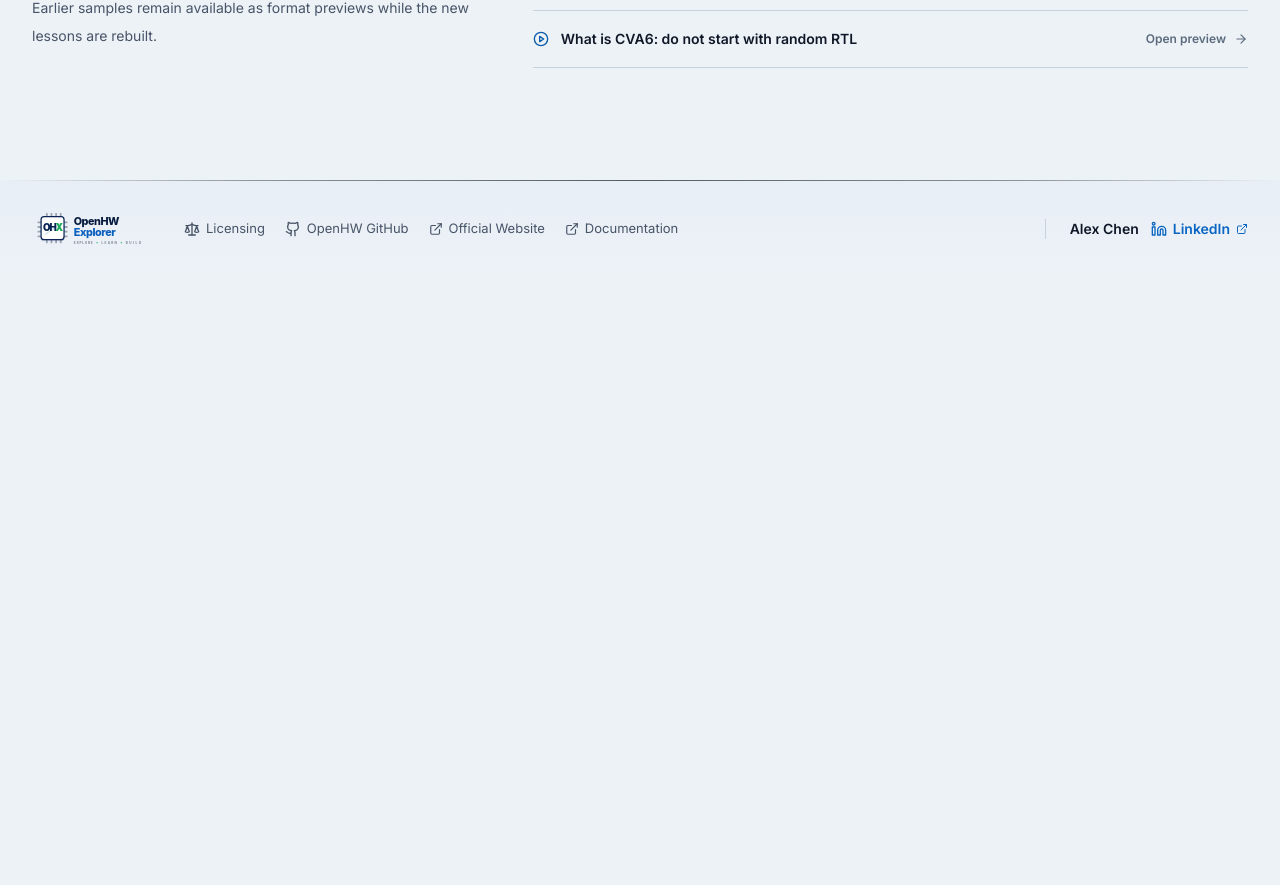
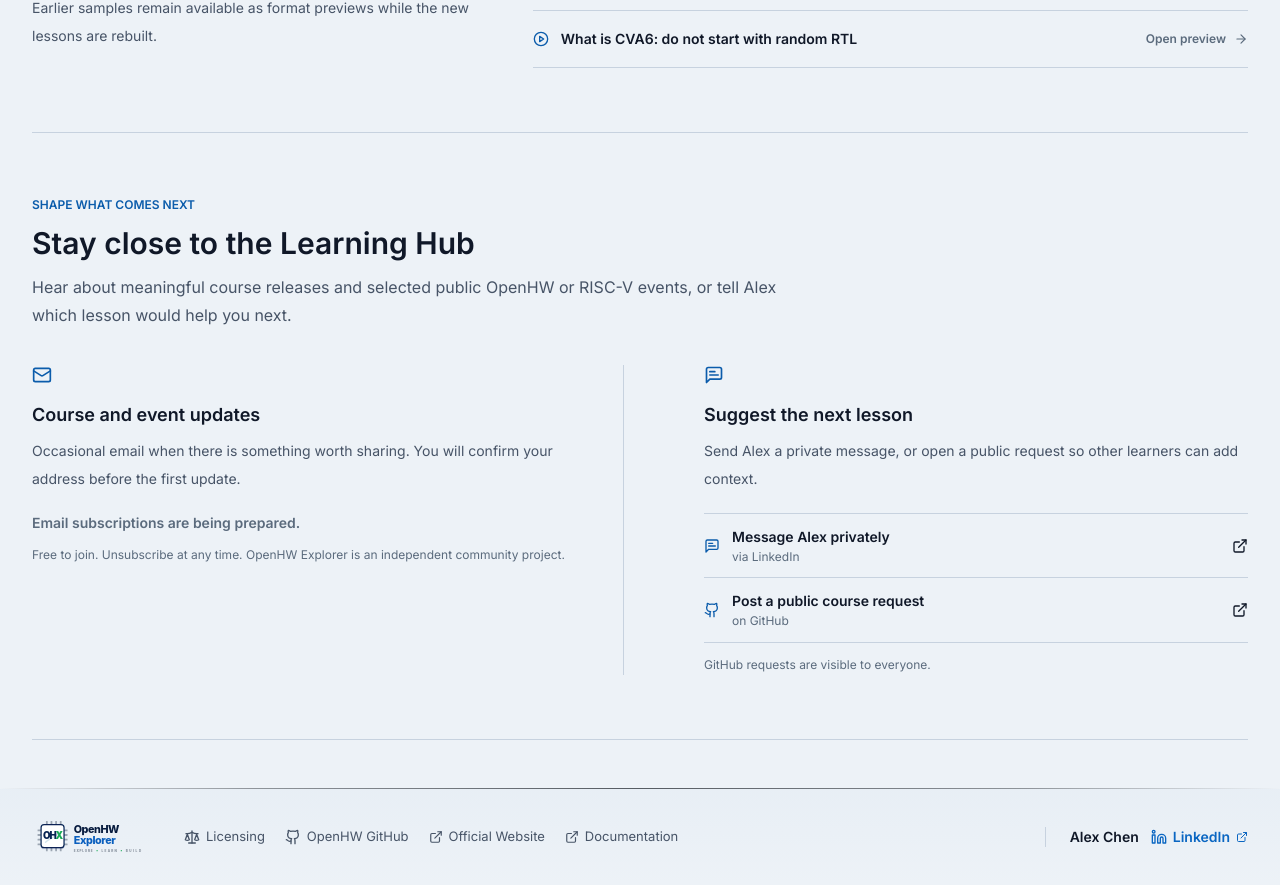
Before and after one commit to AlexChenIC/openhw-explorer, a Next.js app: page /en/classroom in a window 1280 px wide. Shown: the part 2079-2964 px from the top of the page. Before the commit the page ends 2356 px from the top, so only its background shows below. Built offline with nearby package versions, Linux system fonts and the light colour scheme; no server answers.

Commit message:
Add Learning Hub update and course request channels

```diff
--- a/src/app/[locale]/classroom/page.tsx
+++ b/src/app/[locale]/classroom/page.tsx
@@ -46,12 +46,13 @@ export async function generateMetadata({ params }: ClassroomPageProps): Promise<
 export default async function ClassroomPage({ params }: ClassroomPageProps) {
   const { locale } = await params;
   setRequestLocale(locale);
+  const newsletterUsername = process.env.NEXT_PUBLIC_BUTTONDOWN_USERNAME?.trim();
 
   return (
     <div className="page-wrapper">
       <main className="relative z-10 min-h-full">
         <Header />
-        <ClassroomContent locale={locale} />
+        <ClassroomContent locale={locale} newsletterUsername={newsletterUsername} />
         <Footer />
       </main>
     </div>
--- a/src/components/ClassroomContent.tsx
+++ b/src/components/ClassroomContent.tsx
@@ -2,13 +2,18 @@ import {
   ArrowRight,
   BookOpenText,
   Clock3,
+  ExternalLink,
   GraduationCap,
+  Github,
   Languages,
   Library,
+  Mail,
+  MessageSquareText,
   PlayCircle,
   Route,
 } from "lucide-react";
 import { Link } from "@/lib/routing";
+import { externalLinks } from "@/data/external-links";
 import {
   getCatalogLessons,
   getDevelopmentClassroomSeries,
@@ -66,6 +71,27 @@ const copy = {
     previewsBody:
       "Earlier samples remain available as format previews while the new lessons are rebuilt.",
     openPreview: "Open preview",
+    communityKicker: "Shape what comes next",
+    communityTitle: "Stay close to the Learning Hub",
+    communityBody:
+      "Hear about meaningful course releases and selected public OpenHW or RISC-V events, or tell Alex which lesson would help you next.",
+    subscribeTitle: "Course and event updates",
+    subscribeBody:
+      "Occasional email when there is something worth sharing. You will confirm your address before the first update.",
+    emailLabel: "Email address",
+    emailPlaceholder: "you@example.com",
+    subscribeAction: "Subscribe",
+    subscriptionsSoon: "Email subscriptions are being prepared.",
+    subscribeNote:
+      "Free to join. Unsubscribe at any time. OpenHW Explorer is an independent community project.",
+    requestTitle: "Suggest the next lesson",
+    requestBody:
+      "Send Alex a private message, or open a public request so other learners can add context.",
+    privateAction: "Message Alex privately",
+    privateMeta: "via LinkedIn",
+    publicAction: "Post a public course request",
+    publicMeta: "on GitHub",
+    publicNote: "GitHub requests are visible to everyone.",
     statuses: {
       published: "Available",
       "editorial-review": "Final review",
@@ -117,6 +143,24 @@ const copy = {
     previewsTitle: "体验交互式课程形式",
     previewsBody: "新课程重制期间，早期样课继续作为播放器形式预览保留。",
     openPreview: "打开预览",
+    communityKicker: "一起决定下一步",
+    communityTitle: "关注学习园地的新进展",
+    communityBody:
+      "在重要课程发布或有值得关注的 OpenHW、RISC-V 公开活动时收到通知，也可以告诉 Alex 你最需要哪一课。",
+    subscribeTitle: "订阅课程与活动更新",
+    subscribeBody: "只在有值得分享的内容时发送。首次接收前，需要通过邮件确认订阅。",
+    emailLabel: "邮箱地址",
+    emailPlaceholder: "you@example.com",
+    subscribeAction: "订阅更新",
+    subscriptionsSoon: "邮箱订阅入口正在准备中。",
+    subscribeNote: "免费订阅，可随时退订。OpenHW Explorer 是独立社区项目。",
+    requestTitle: "建议下一门课程",
+    requestBody: "可以私下告诉 Alex，也可以公开提出建议，让其他学习者补充需求。",
+    privateAction: "私信 Alex",
+    privateMeta: "通过 LinkedIn",
+    publicAction: "公开提交课程建议",
+    publicMeta: "通过 GitHub",
+    publicNote: "GitHub 中的建议对所有人公开。",
     statuses: {
       published: "可学习",
       "editorial-review": "最终审核",
@@ -127,11 +171,14 @@ const copy = {
   },
 } as const;
 
-type ClassroomContentProps = { locale: string };
+type ClassroomContentProps = {
+  locale: string;
+  newsletterUsername?: string;
+};
 
 const collectionIcons = [BookOpenText, Route, Library] as const;
 
-export function ClassroomContent({ locale }: ClassroomContentProps) {
+export function ClassroomContent({ locale, newsletterUsername }: ClassroomContentProps) {
   const resolvedLocale = locale === "zh" ? "zh" : "en";
   const text = copy[resolvedLocale];
   const [releaseSeries] = getFeaturedClassroomSeries();
@@ -149,6 +196,9 @@ export function ClassroomContent({ locale }: ClassroomContentProps) {
     );
 
   const getStatusLabel = (status: ClassroomLessonStatus) => text.statuses[status];
+  const newsletterAction = newsletterUsername
+    ? `https://buttondown.com/api/emails/embed-subscribe/${encodeURIComponent(newsletterUsername)}`
+    : undefined;
 
   return (
     <div className="page-shell">
@@ -350,6 +400,120 @@ export function ClassroomContent({ locale }: ClassroomContentProps) {
             </div>
           </section>
         )}
+
+        <section className="border-y border-[var(--border)] py-12 lg:py-16">
+          <p className="text-xs font-semibold uppercase text-[var(--primary)]">
+            {text.communityKicker}
+          </p>
+          <div className="mt-3 max-w-3xl">
+            <h2 className="text-2xl font-semibold text-[var(--text-primary)] sm:text-3xl">
+              {text.communityTitle}
+            </h2>
+            <p className="mt-3 text-sm leading-7 text-[var(--text-secondary)] sm:text-base">
+              {text.communityBody}
+            </p>
+          </div>
+
+          <div className="mt-9 grid gap-8 lg:grid-cols-2 lg:divide-x lg:divide-[var(--border)]">
+            <div className="lg:pr-12">
+              <Mail className="h-5 w-5 text-[var(--primary)]" />
+              <h3 className="mt-4 text-lg font-semibold text-[var(--text-primary)]">
+                {text.subscribeTitle}
+              </h3>
+              <p className="mt-2 max-w-xl text-sm leading-7 text-[var(--text-secondary)]">
+                {text.subscribeBody}
+              </p>
+
+              {newsletterAction ? (
+                <form action={newsletterAction} method="post" className="mt-5 max-w-xl">
+                  <label
+                    htmlFor="learning-hub-email"
+                    className="text-xs font-semibold text-[var(--text-secondary)]"
+                  >
+                    {text.emailLabel}
+                  </label>
+                  <div className="mt-2 flex flex-col gap-3 sm:flex-row">
+                    <input
+                      id="learning-hub-email"
+                      name="email"
+                      type="email"
+                      autoComplete="email"
+                      required
+                      placeholder={text.emailPlaceholder}
+                      className="min-h-11 min-w-0 flex-1 border border-[var(--border)] bg-[var(--bg-card)] px-3 text-sm text-[var(--text-primary)] outline-none transition-colors placeholder:text-[var(--text-tertiary)] focus:border-[var(--primary)] focus:ring-2 focus:ring-[var(--primary)]/20"
+                    />
+                    <button
+                      type="submit"
+                      className="inline-flex min-h-11 shrink-0 items-center justify-center gap-2 bg-[var(--primary)] px-5 text-sm font-semibold text-white transition-colors hover:bg-[var(--primary-dark)] focus-visible:outline-none focus-visible:ring-2 focus-visible:ring-[var(--primary)] focus-visible:ring-offset-2 focus-visible:ring-offset-[var(--bg-dark)]"
+                    >
+                      {text.subscribeAction}
+                      <ArrowRight className="h-4 w-4" />
+                    </button>
+                  </div>
+                  <input type="hidden" name="embed" value="1" />
+                </form>
+              ) : (
+                <p className="mt-5 text-sm font-semibold text-[var(--text-tertiary)]">
+                  {text.subscriptionsSoon}
+                </p>
+              )}
+
+              <p className="mt-3 max-w-xl text-xs leading-5 text-[var(--text-tertiary)]">
+                {text.subscribeNote}
+              </p>
+            </div>
+
+            <div className="border-t border-[var(--border)] pt-8 lg:border-t-0 lg:pl-12 lg:pt-0">
+              <MessageSquareText className="h-5 w-5 text-[var(--primary)]" />
+              <h3 className="mt-4 text-lg font-semibold text-[var(--text-primary)]">
+                {text.requestTitle}
+              </h3>
+              <p className="mt-2 max-w-xl text-sm leading-7 text-[var(--text-secondary)]">
+                {text.requestBody}
+              </p>
+
+              <div className="mt-5 divide-y divide-[var(--border)] border-y border-[var(--border)]">
+                <a
+                  href={externalLinks.linkedin}
+                  target="_blank"
+                  rel="noopener noreferrer"
+                  className="group flex min-h-16 items-center justify-between gap-4 py-3 text-sm font-semibold text-[var(--text-primary)] hover:text-[var(--primary)]"
+                >
+                  <span className="inline-flex items-center gap-3">
+                    <MessageSquareText className="h-4 w-4 text-[var(--primary)]" />
+                    <span>
+                      <span className="block">{text.privateAction}</span>
+                      <span className="mt-0.5 block text-xs font-normal text-[var(--text-tertiary)]">
+                        {text.privateMeta}
+                      </span>
+                    </span>
+                  </span>
+                  <ExternalLink className="h-4 w-4 shrink-0" />
+                </a>
+                <a
+                  href={externalLinks.courseRequests}
+                  target="_blank"
+                  rel="noopener noreferrer"
+                  className="group flex min-h-16 items-center justify-between gap-4 py-3 text-sm font-semibold text-[var(--text-primary)] hover:text-[var(--primary)]"
+                >
+                  <span className="inline-flex items-center gap-3">
+                    <Github className="h-4 w-4 text-[var(--primary)]" />
+                    <span>
+                      <span className="block">{text.publicAction}</span>
+                      <span className="mt-0.5 block text-xs font-normal text-[var(--text-tertiary)]">
+                        {text.publicMeta}
+                      </span>
+                    </span>
+                  </span>
+                  <ExternalLink className="h-4 w-4 shrink-0" />
+                </a>
+              </div>
+              <p className="mt-3 text-xs leading-5 text-[var(--text-tertiary)]">
+                {text.publicNote}
+              </p>
+            </div>
+          </div>
+        </section>
       </div>
     </div>
   );
--- a/src/data/external-links.ts
+++ b/src/data/external-links.ts
@@ -3,6 +3,8 @@
 export const externalLinks = {
   projectGithub: "https://github.com/AlexChenIC/openhw-explorer",
   feedbackIssues: "https://github.com/AlexChenIC/openhw-explorer/issues/new",
+  courseRequests:
+    "https://github.com/AlexChenIC/openhw-explorer/issues/new?template=course-request.yml",
   github: "https://github.com/openhwgroup",
   website: "https://openhwfoundation.org/",
   docs: "https://docs.openhwgroup.org/",
```
